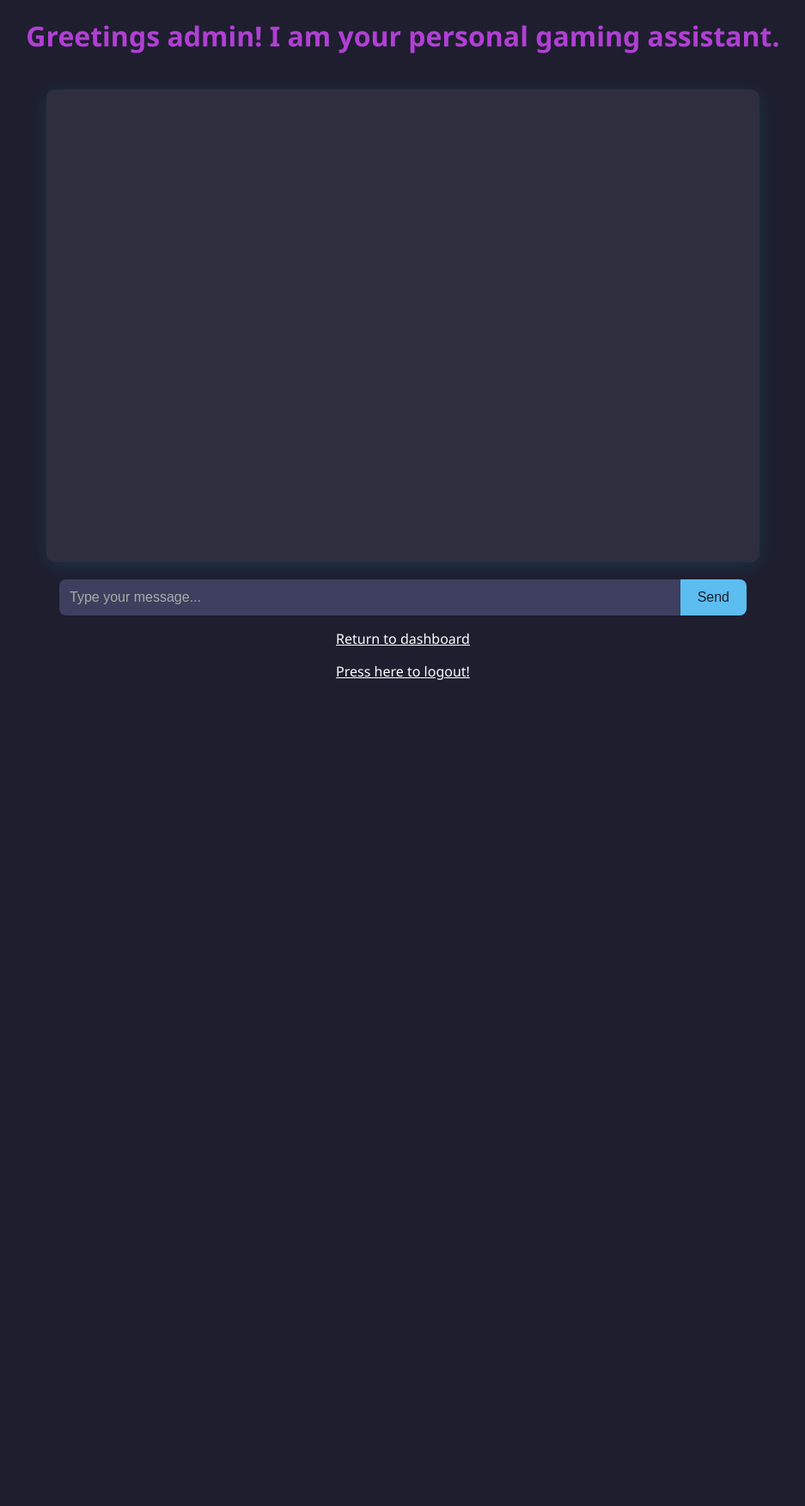
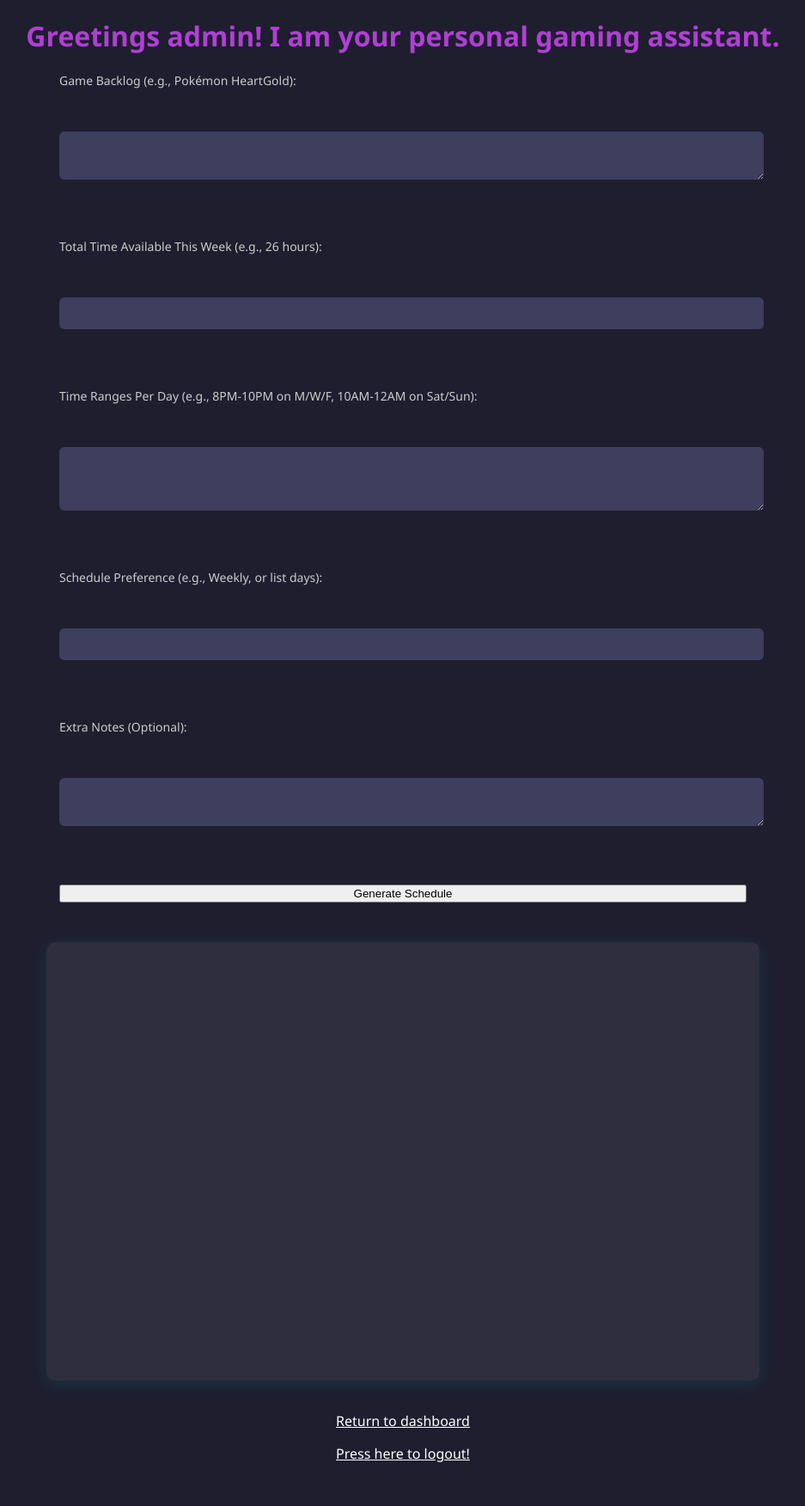
Before and after one commit to SevenWoos/GamingBacklogAI, a Flask app: page /chat in a window 1280 px wide. Shown: the whole page at 86% size, without its empty margins (171-1108 px from the left). Before the commit the page ends 791 px from the top, so only its background shows below. Run offline with Flask 3, Linux system fonts and the light colour scheme; a user stored in the database is signed in.

Commit message:
updated ai prompt and fixed chat ui

```diff
--- a/mark3/routes.py
+++ b/mark3/routes.py
@@ -9,7 +9,24 @@ chat_bp = Blueprint('chat', __name__)
 @login_required
 def chat():
     if request.method == 'POST':
-        user_input = request.json['message']
+        # Instead of only pulling one field (message) from the request JSON, we brag the ENTIRE submitted form object.
+        data = request.get_json()
+
+        # Extract fields
+        backlog = data.get('backlog', '').strip()
+        time_available = data.get('time_available', '').strip()
+        time_range = data.get('time_range', '').strip()
+        schedule_preference = data.get('schedule_preference', '').strip()
+        extra_notes = data.get('message', '').strip()
+
+        # Inject into prompt
+        user_input = f"""
+            Backlog: {backlog}
+            Time Available: {time_available}
+            Time Ranges: {time_range}
+            Schedule Preference: {schedule_preference}
+            Extra Notes: {extra_notes}
+            """
 
         # Loading prompt template
         prompt_path = os.path.join(os.path.dirname(__file__), 'prompts', 'scheduler_prompt.txt')
--- a/mark3/static/chat.css
+++ b/mark3/static/chat.css
@@ -3,11 +3,11 @@ body {
   background-color: #1e1e2f;
   color: #ffffff;
   margin: 0;
-  padding: 0;
+  padding: 0 0 50px;
   display: flex;
   flex-direction: column;
   align-items: center;
-  height: 100vh;
+  min-height: 100vh;
 }
 
 h1 {
@@ -26,7 +26,7 @@ a:hover {
   color: #dcdcdc;
 }
 
-#chat-box {
+/* #chat-box {
   background-color: #2e2e3e;
   width: 90%;
   max-width: 800px;
@@ -36,7 +36,24 @@ a:hover {
   border-radius: 10px;
   overflow-y: auto;
   box-shadow: 0 4px 20px rgba(0, 255, 255, 0.1);
+} */
+
+#chat-box {
+  background-color: #2e2e3e;
+  width: 90%;
+  max-width: 800px;
+  height: 60vh;
+
+  margin: 30px auto 20px;
+  padding: 15px;
+  border-radius: 10px;
+  overflow-y: auto;
+  box-shadow: 0 4px 20px rgba(0, 255, 255, 0.1);
+  display: flex;
+  flex-direction: column;
+  gap: 10px;
 }
+
 
 #chat-box p {
   margin: 10px 0;
@@ -49,11 +66,15 @@ a:hover {
 
 #chat-form {
   display: flex;
+  flex-direction: column;
+  gap: 12px;
   width: 90%;
   max-width: 800px;
+  margin-bottom: 1rem;
 }
 
-#user-input {
+
+/* #user-input {
   flex: 1;
   padding: 12px;
   font-size: 16px;
@@ -81,4 +102,62 @@ button {
 
 button:hover {
   background-color: #3492c4;
+} */
+
+
+/* Label styling */
+#chat-form label {
+  font-size: 14px;
+  color: #ccc;
+  margin-bottom: 4px;
 }
+
+/* Shared input & textarea styling */
+#chat-form input[type="text"],
+#chat-form input[type="number"],
+#chat-form input[type="time"],
+#chat-form textarea,
+#chat-form select {
+  padding: 10px;
+  border-radius: 6px;
+  border: none;
+  background-color: #3e3e5e;
+  color: #fff;
+  font-size: 15px;
+  outline: none;
+  width: 100%;
+}
+
+/* Placeholder color */
+#chat-form input::placeholder,
+#chat-form textarea::placeholder {
+  color: #999;
+}
+
+/* Time range day selection */
+.day-checkboxes {
+  display: flex;
+  flex-wrap: wrap;
+  gap: 8px;
+}
+
+.day-checkboxes label {
+  background-color: #3e3e5e;
+  padding: 8px 12px;
+  border-radius: 6px;
+  cursor: pointer;
+  color: #fff;
+  font-size: 14px;
+  transition: background-color 0.2s ease;
+}
+
+.day-checkboxes input[type="checkbox"] {
+  display: none;
+}
+
+.day-checkboxes input[type="checkbox"]:checked + span {
+  background-color: #b13fd4;
+  color: #fff;
+  border-radius: 6px;
+  padding: 8px 12px;
+}
--- a/mark3/templates/chat.html
+++ b/mark3/templates/chat.html
@@ -12,12 +12,28 @@
 <body>
   <h1>Greetings {{ user.username }}! I am your personal gaming assistant.</h1>
 
+  <!-- New form -->
+  <form id="chat-form" method="post">
+    <label for="backlog">Game Backlog (e.g., Pokémon HeartGold):</label><br>
+    <textarea id="backlog" name="backlog" rows="2" required></textarea><br><br>
+
+    <label for="time_available">Total Time Available This Week (e.g., 26 hours):</label><br>
+    <input type="text" id="time_available" name="time_available" required><br><br>
+
+    <label for="time_range">Time Ranges Per Day (e.g., 8PM-10PM on M/W/F, 10AM-12AM on Sat/Sun):</label><br>
+    <textarea id="time_range" name="time_range" rows="3" required></textarea><br><br>
+
+    <label for="schedule_preference">Schedule Preference (e.g., Weekly, or list days):</label><br>
+    <input type="text" id="schedule_preference" name="schedule_preference" required><br><br>
+
+    <label for="message">Extra Notes (Optional):</label><br>
+    <textarea id="message" name="message" rows="2"></textarea><br><br>
+
+    <button type="submit">Generate Schedule</button>
+  </form>
+
   <div id="chat-box"></div>
 
-  <form id="chat-form">
-    <input type="text" id="user-input" placeholder="Type your message..." required>
-    <button type="submit">Send</button>
-  </form>
 
   <a href="{{ url_for('dashboard') }}">Return to dashboard</a>
   <a href="{{ url_for('logout') }}">Press here to logout!</a>
@@ -25,26 +41,35 @@
   <script>
     const chatBox = document.getElementById('chat-box');
     const form = document.getElementById('chat-form');
-    const userInput = document.getElementById('user-input');
 
     form.addEventListener('submit', async (e) => {
       e.preventDefault();
-      const message = userInput.value;
-      chatBox.innerHTML += `<p><strong>You:</strong> ${message}</p>`;
-      userInput.value = '';
+
+      // Uses FormData to grab all inputs.
+      const formData = new FormData(form);
+      const data = Object.fromEntries(formData.entries());
+
+      chatBox.innerHTML += `<p><strong>You:</strong><br>
+        Backlog: ${data.backlog}<br>
+        Time Available: ${data.time_available}<br>
+        Time Ranges: ${data.time_range.replace(/\n/g, '<br>')}<br>
+        Schedule Preference: ${data.schedule_preference}<br>
+        ${data.message ? 'Extra: ' + data.message.replace(/\n/g, '<br>') : ''}
+      </p>`;
 
       const response = await fetch('/chat', {
         method: 'POST',
         headers: { 'Content-Type': 'application/json' },
-        body: JSON.stringify({ message })
+        body: JSON.stringify(data)
       });
 
-      const data = await response.json();
+      const result = await response.json();
+      const formattedResponse = result.response.replace(/\n/g, '<br>');
 
-      // Convert newlines in response to <br> for proper HTML formatting
-      const formattedResponse = data.response.replace(/\n/g, '<br>');
+      // Converts multi-line text (\n) into HTML line breaks <br> for both user and AI responses
       chatBox.innerHTML += `<p><strong>AI:</strong><br>${formattedResponse}</p>`;
     });
   </script>
+
 </body>
 </html>
```
